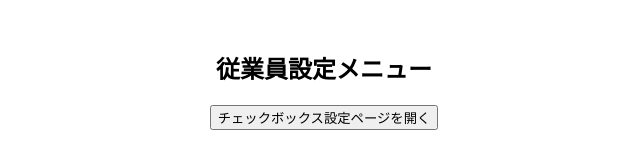
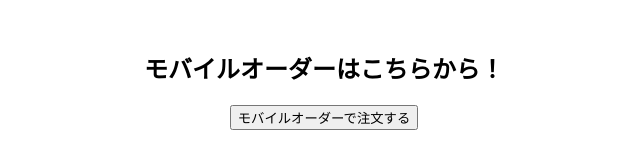
Before and after one commit to ak-asatana/Monaileorder-Staffmenu, a plain HTML site: page index.html in a window 1280 px wide. Shown: the whole page, without its empty margins (316-956 px from the left). Drawn offline with Linux system fonts and the light colour scheme.

Commit message:
Update index.html

```diff
--- a/index.html
+++ b/index.html
@@ -2,7 +2,7 @@
 <html lang="ja">
 <head>
 <meta charset="UTF-8">
-<title>スプレッドシート連動チェックボックス</title>
+<title>ホームページ</title>
 <style>
   body { font-family: sans-serif; text-align: center; margin-top: 50px; }
   .status { margin-top: 10px; }
@@ -10,66 +10,10 @@
 </head>
 <body>
 
-<h2>従業員設定メニュー</h2>
+<h2>モバイルオーダーはこちらから！</h2>
 <button onclick="window.open('https://script.google.com/macros/s/AKfycbw9G_QvGaS-SQ995uWxNPPkRUpKYCCXYmJYPOuj0jpt75zwroIGCG-OEZvzKkyzMiuUUQ/exec', '_blank')">
-  チェックボックス設定ページを開く
+  モバイルオーダーで注文する
 </button>
-
-
-<!--
-<h2>スプレッドシートと同期するチェックボックス</h2>
-
-<label>
-  <input type="checkbox" id="syncCheckbox"> 有効にする
-</label>
-
-<p class="status" id="statusText">状態を読み込み中...</p>
--->
-
-<script>
-// --- 設定：スプレッドシート側のWebアプリURLを指定 ---
-/**
-const SCRIPT_URL = 'https://script.google.com/macros/s/AKfycbxyyqBQDnaMOcgKsD1bdujOQkEn2i1w-ZtJnqgQG3K1RqREBd3Cl_LEVLxj2YBzvTCQ/exec';
-const checkbox = document.getElementById('syncCheckbox');
-const statusText = document.getElementById('statusText');
-*/
-
-/**
- * ページ読み込み時に現在の状態を取得
-
-window.addEventListener('load', async () => {
-  try {
-    const res = await fetch(SCRIPT_URL);
-    const data = await res.json();
-    const isChecked = data.value == 1;
-    checkbox.checked = isChecked;
-    statusText.textContent = `現在の状態：${isChecked ? 'ON (1)' : 'OFF (0)'}`;
-  } catch (e) {
-    statusText.textContent = '読み込みエラー';
-  }
-});
- */
-/**
- * チェックON/OFF変更時にスプレッドシートへ送信
-
-checkbox.addEventListener('change', async () => {
-  const value = checkbox.checked ? 1 : 0;
-  statusText.textContent = '更新中...';
-
-  try {
-    const res = await fetch(SCRIPT_URL, {
-      method: 'POST',
-      body: JSON.stringify({ value }),
-      headers: { 'Content-Type': 'application/json' }
-    });
-    const data = await res.json();
-    statusText.textContent = `更新しました：${data.value}`;
-  } catch (e) {
-    statusText.textContent = '送信エラー';
-  }
-});
-   */
-</script>
 
 </body>
 </html>
```
